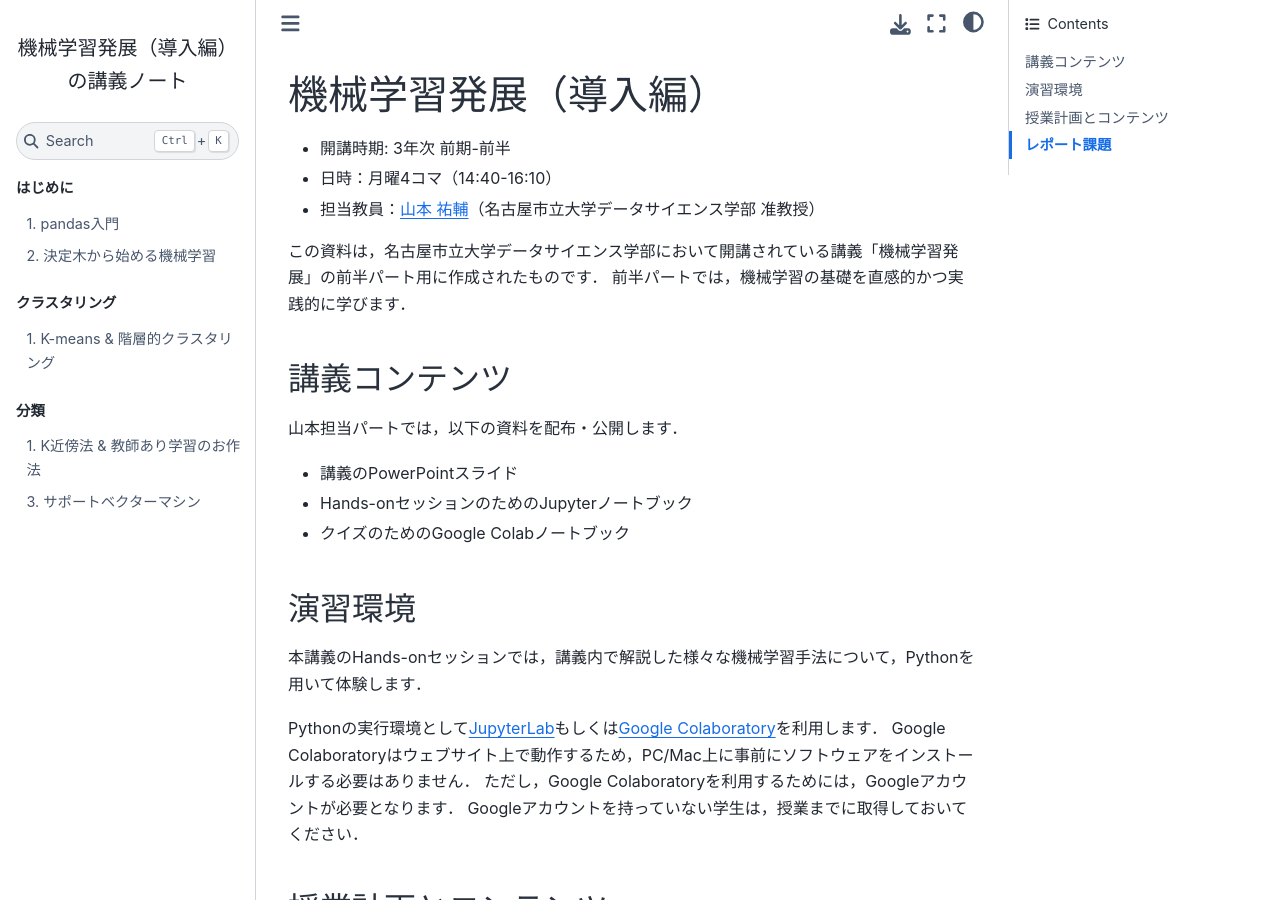
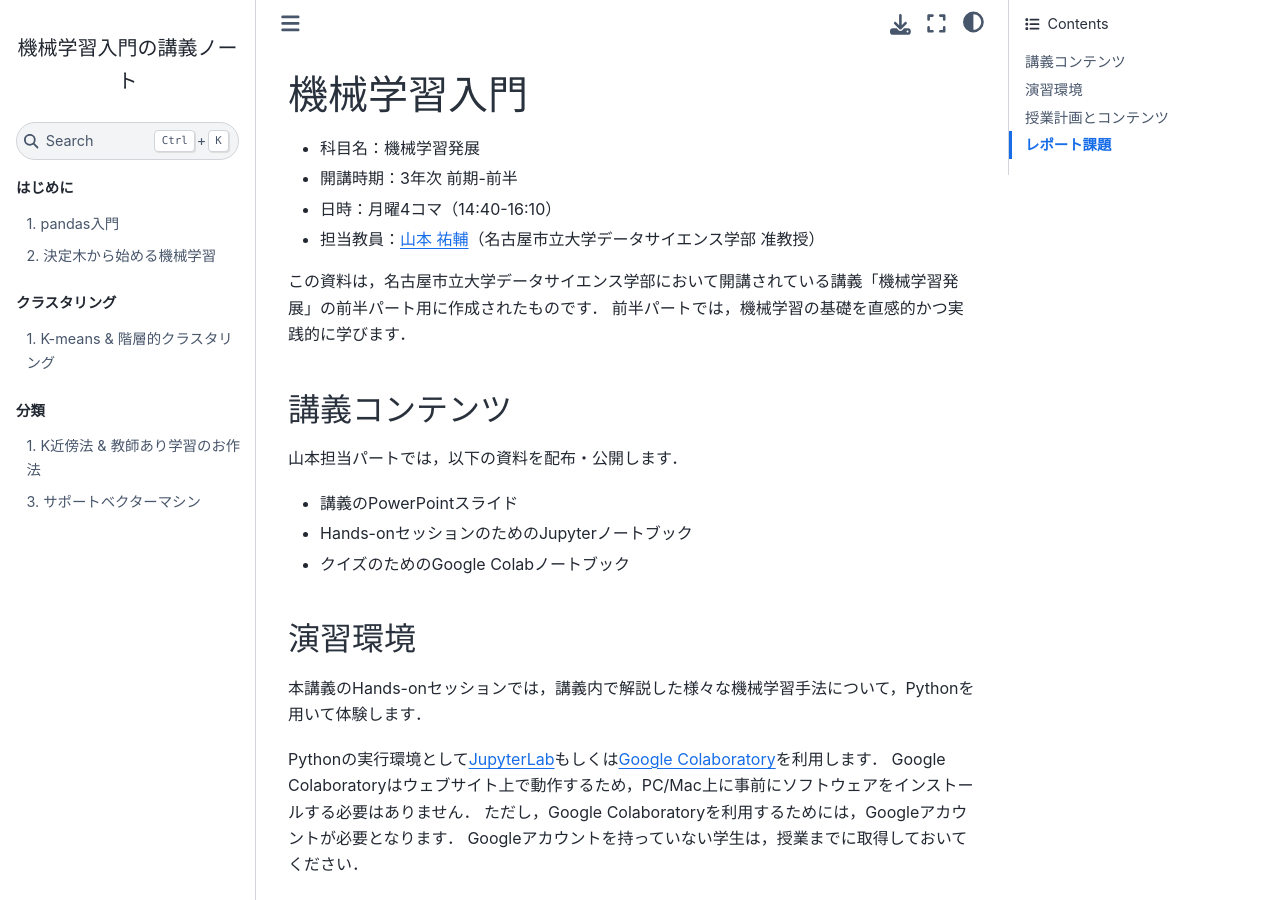
Before and after one commit to hontolab-courses/ml-lecturenote, a Jupyter Book: the page built from index.md, in a window 1280 px wide and 900 px high. Built offline with Jupyter Book 1.0.4 settings and Sphinx 7.4.7 and the Sphinx Book theme 1.1.4, drawn with Linux system fonts in a browser that asks for light colours; pages that are not in the unit, such as notebooks, are missing from menus.

Commit message:
タイトルの微修正

```diff
--- a/_config.yml
+++ b/_config.yml
@@ -1,7 +1,7 @@
 # Book settings
 # Learn more at https://jupyterbook.org/customize/config.html
 
-title: 機械学習発展（導入編）の講義ノート
+title: 機械学習入門の講義ノート
 author: ''
 copyright: "2025- by Yusuke Yamamoto"
 exclude_patterns: [_build, material, pdf, README.md, .DS_Store]
@@ -56,7 +56,7 @@ html:
   use_issues_button         : false  # Whether to add an "open an issue" button
   use_multitoc_numbering    : true   # Continuous numbering across parts/chapters
   #extra_footer              : ""  # Will be displayed underneath the footer.
-  #google_analytics_id       : "G-1GGP5ZEVQL"  # A GA id that can be used to track book views.
+  google_analytics_id       : "G-DK1T0PB7LS"  # A GA id that can be used to track book views.
   home_page_in_navbar       : false  # Whether to include your home page in the left Navigation Bar
   baseurl                   : "https://mlnote.hontolab.org/"  # The base URL where your book will be hosted. Used for creating image previews and social links. e.g.: https://mypage.com/mybook/
   comments:
@@ -94,6 +94,6 @@ sphinx:
 launch_buttons:
   notebook_interface        : "jupyterlab" # The interface interactive links will activate ["classic", "jupyterlab"]
   #binderhub_url             : "https://mybinder.org"  # The URL of the BinderHub (e.g., https://mybinder.org)
-  #jupyterhub_url            : ""  # The URL of the JupyterHub (e.g., https://datahub.berkeley.edu)
+  jupyterhub_url            : "https://datahub.ds.nagoya-cu.ac.jp"  # The URL of the JupyterHub (e.g., https://datahub.berkeley.edu)
   #thebe                     : true  # Add a thebe button to pages (requires the repository to run on Binder)
   colab_url                 : "https://colab.research.google.com" # The URL of Google Colab (https://colab.research.google.com)
--- a/index.md
+++ b/index.md
@@ -1,6 +1,7 @@
-# 機械学習発展（導入編）
+# 機械学習入門
 
-* 開講時期: 3年次 前期-前半
+* 科目名：機械学習発展
+* 開講時期：3年次 前期-前半
 * 日時：月曜4コマ（14:40-16:10）
 * 担当教員：[山本 祐輔](https://hontolab.org/)（名古屋市立大学データサイエンス学部 准教授）
 
```
